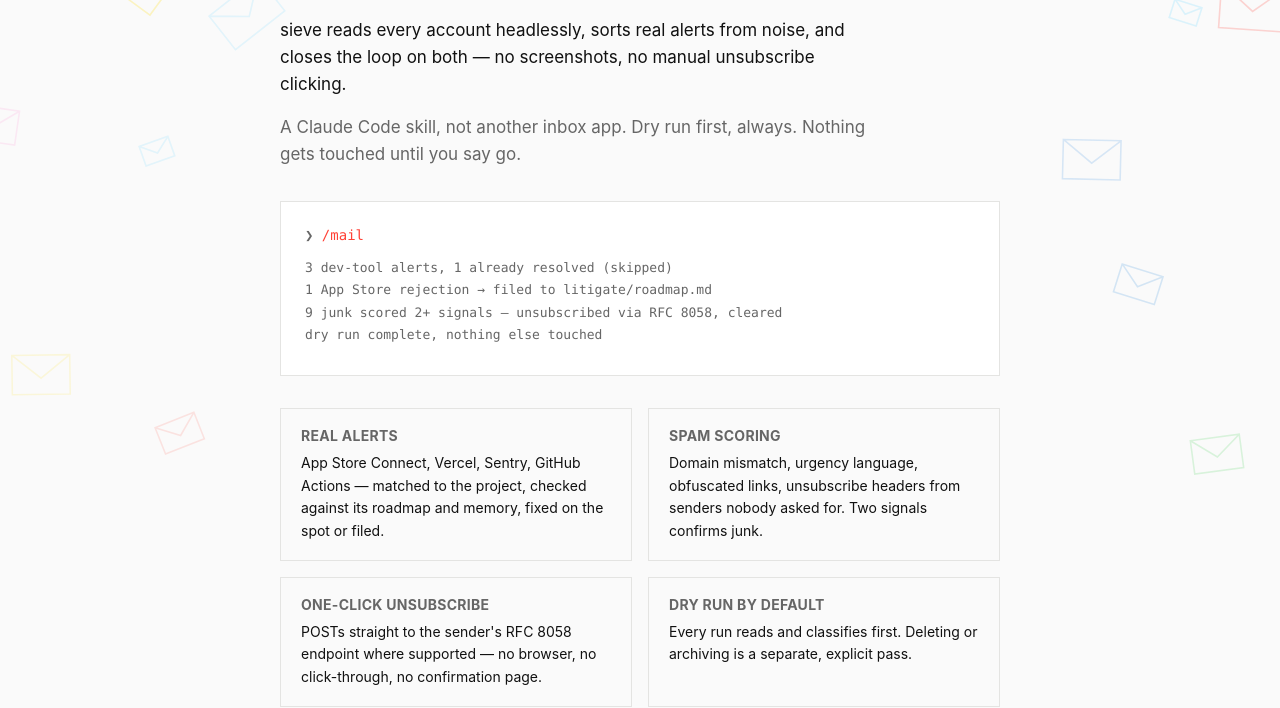
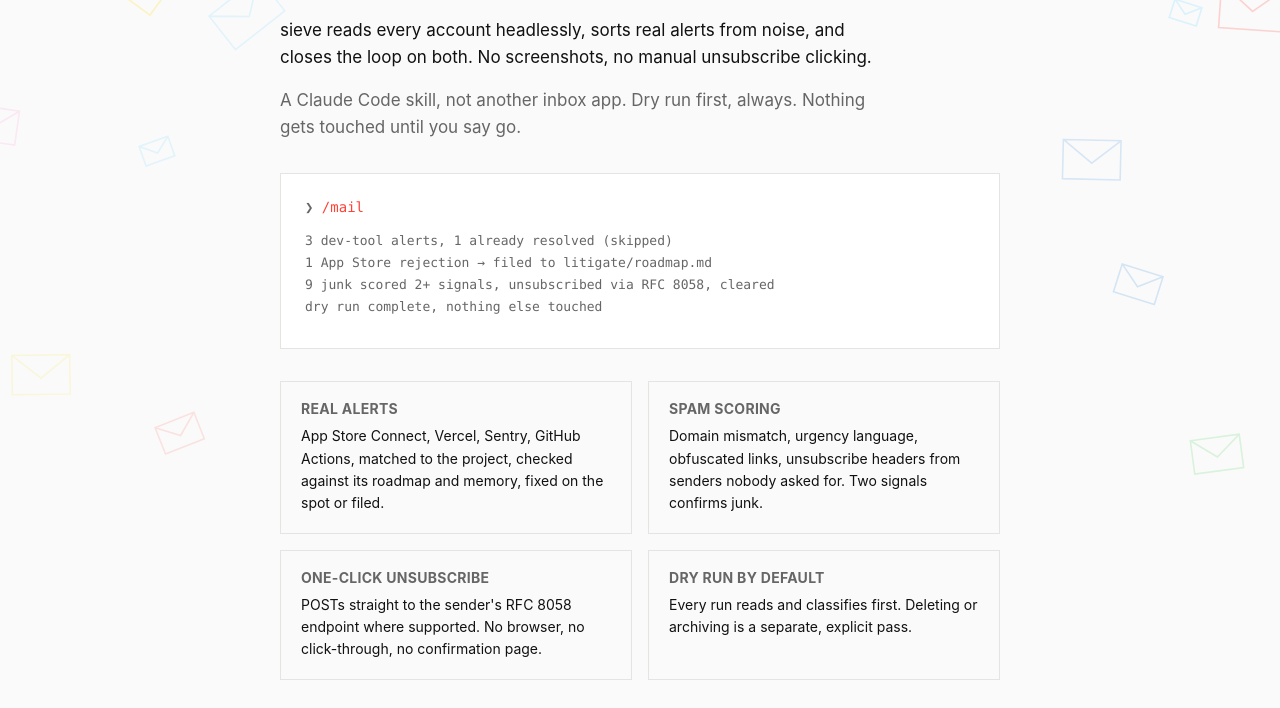
Before and after one commit to nulljosh/sieve, a website: page landing/index.html in a window 1280 px wide. Shown: the part 248-956 px from the top of the page. Drawn offline with Linux system fonts and the light colour scheme; no server answers.

Commit message:
Remove em dashes from landing page copy
Co-Authored-By: Claude Sonnet 5 <noreply@anthropic.com>
Claude-Session: https://claude.ai/code/session_01RWLpyeJh2rxBFHgccVCoPy

```diff
--- a/landing/index.html
+++ b/landing/index.html
@@ -3,7 +3,7 @@
 <head>
 <meta charset="utf-8">
 <meta name="viewport" content="width=device-width, initial-scale=1">
-<title>sieve — inbox triage for Claude Code</title>
+<title>sieve: inbox triage for Claude Code</title>
 <meta name="description" content="A Claude Code skill that reads your inbox headlessly, files real alerts, scores and clears the junk.">
 <link rel="icon" href="icon.svg">
 <style>
@@ -70,7 +70,7 @@
   <div class="brand"><img src="icon.svg" alt=""><span>sieve</span></div>
 
   <h1>Your inbox already knows<br>what's junk.</h1>
-  <p class="lede">sieve reads every account headlessly, sorts real alerts from noise, and closes the loop on both — no screenshots, no manual unsubscribe clicking.</p>
+  <p class="lede">sieve reads every account headlessly, sorts real alerts from noise, and closes the loop on both. No screenshots, no manual unsubscribe clicking.</p>
   <p>A Claude Code skill, not another inbox app. Dry run first, always. Nothing gets touched until you say go.</p>
 
   <div class="panel">
@@ -81,7 +81,7 @@
   <div class="grid">
     <div class="card">
       <h3>Real alerts</h3>
-      <p>App Store Connect, Vercel, Sentry, GitHub Actions — matched to the project, checked against its roadmap and memory, fixed on the spot or filed.</p>
+      <p>App Store Connect, Vercel, Sentry, GitHub Actions, matched to the project, checked against its roadmap and memory, fixed on the spot or filed.</p>
     </div>
     <div class="card">
       <h3>Spam scoring</h3>
@@ -89,7 +89,7 @@
     </div>
     <div class="card">
       <h3>One-click unsubscribe</h3>
-      <p>POSTs straight to the sender's RFC 8058 endpoint where supported — no browser, no click-through, no confirmation page.</p>
+      <p>POSTs straight to the sender's RFC 8058 endpoint where supported. No browser, no click-through, no confirmation page.</p>
     </div>
     <div class="card">
       <h3>Dry run by default</h3>
@@ -114,11 +114,11 @@
 (function(){
   const el = document.getElementById('historyList');
   fetch('/api/runs').then(r => r.json()).then(runs => {
-    if(!runs.length){ el.textContent = "No runs logged yet — /mail apply reports here."; return; }
+    if(!runs.length){ el.textContent = "No runs logged yet. /mail apply reports here."; return; }
     el.innerHTML = runs.slice(0, 10).map(r => {
       const d = new Date(r.at);
       const when = d.toLocaleDateString(undefined, {month:'short', day:'numeric'}) + ' ' + d.toLocaleTimeString(undefined, {hour:'numeric', minute:'2-digit'});
-      return `${when} — ${r.mode} — ${r.filed} filed, ${r.fixed} fixed, ${r.unsubscribed} unsubscribed, ${r.archived} archived`;
+      return `${when}, ${r.mode}: ${r.filed} filed, ${r.fixed} fixed, ${r.unsubscribed} unsubscribed, ${r.archived} archived`;
     }).join('\n');
   }).catch(() => { el.textContent = "Couldn't load run history."; });
 })();
@@ -200,7 +200,7 @@ const PALETTE = ["#FF4136","#FF851B","#FFDC00","#2ECC40","#7FDBFF","#0074D9","#F
   const cmd = "/mail";
   const out = `3 dev-tool alerts, 1 already resolved (skipped)
 1 App Store rejection → filed to litigate/roadmap.md
-9 junk scored 2+ signals — unsubscribed via RFC 8058, cleared
+9 junk scored 2+ signals, unsubscribed via RFC 8058, cleared
 dry run complete, nothing else touched`;
 
   const reduceMotion = matchMedia('(prefers-reduced-motion: reduce)').matches;
```
